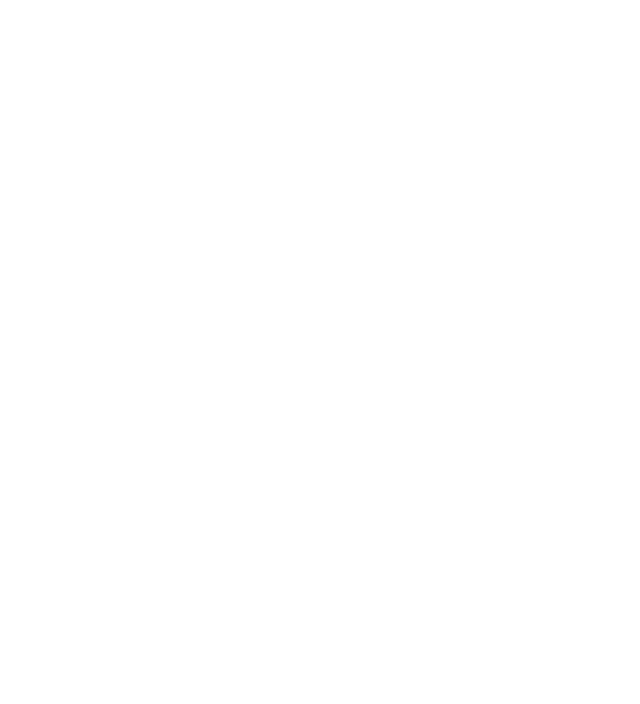
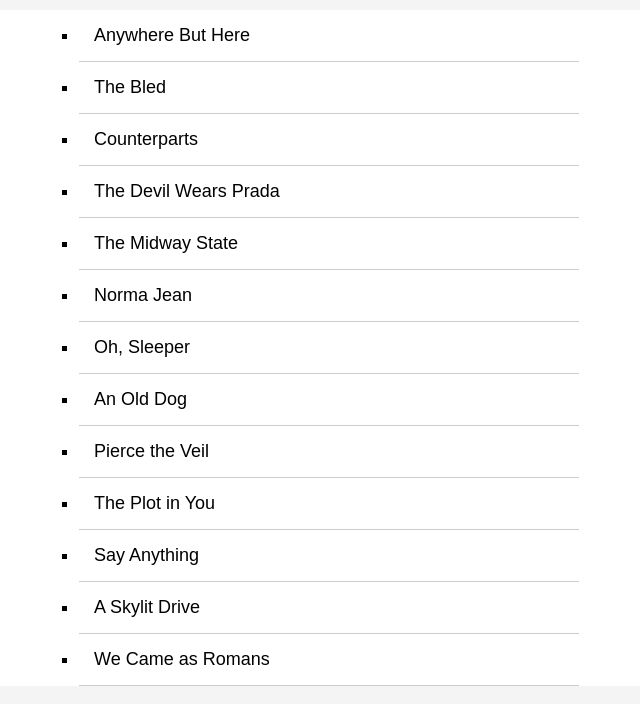
Before and after one commit to acciojob/sorting-articles-Ayazsheikh79, a website: page main.html in a window 1280 px wide. Shown: the whole page, without its empty margins (311-951 px from the left). Drawn offline with Linux system fonts and the light colour scheme.

Commit message:
created a submission

```diff
--- a/main.html
+++ b/main.html
@@ -8,6 +8,9 @@
 
 <body>
 	<!-- the entire body must be written by student -->
+	<div>
+		<ul id='band'></ul>
+	</div>
     <script type="text/javascript" src="./script.js">
 </script>
 
--- a/script.js
+++ b/script.js
@@ -1 +1,31 @@
 //your JS code here. If required.
+const bands = [
+  'The Plot in You',
+  'The Devil Wears Prada',
+  'Pierce the Veil',
+  'Norma Jean',
+  'The Bled',
+  'Say Anything',
+  'The Midway State',
+  'We Came as Romans',
+  'Counterparts',
+  'Oh, Sleeper',
+  'A Skylit Drive',
+  'Anywhere But Here',
+  'An Old Dog'
+];
+
+function stripArticle(str) {
+  return str.replace(/^(a |an |the )/i, '').trim();
+}
+
+const sortedBands = bands.sort((a, b) =>
+  stripArticle(a).localeCompare(stripArticle(b))
+);
+
+const ul = document.getElementById('band');
+sortedBands.forEach(band => {
+	const li = document.createElement('li')
+	li.textContent = band
+	ul.appendChild(li)
+})
--- a/styles.css
+++ b/styles.css
@@ -1 +1,21 @@
 /*  your css code here. If applicable */
+body {
+  font-family: Arial, sans-serif;
+  background: #f4f4f4;
+}
+div {
+	background-color: white;
+	margin: 10px auto;
+}
+#band {
+  list-style: square;
+  width: 500px;
+  margin: 10px auto;
+  padding: 0;
+}
+#band li {
+  background: white;
+  padding: 15px;
+  border-bottom: 1px solid #ccc;
+  font-size: 18px;
+}
```
